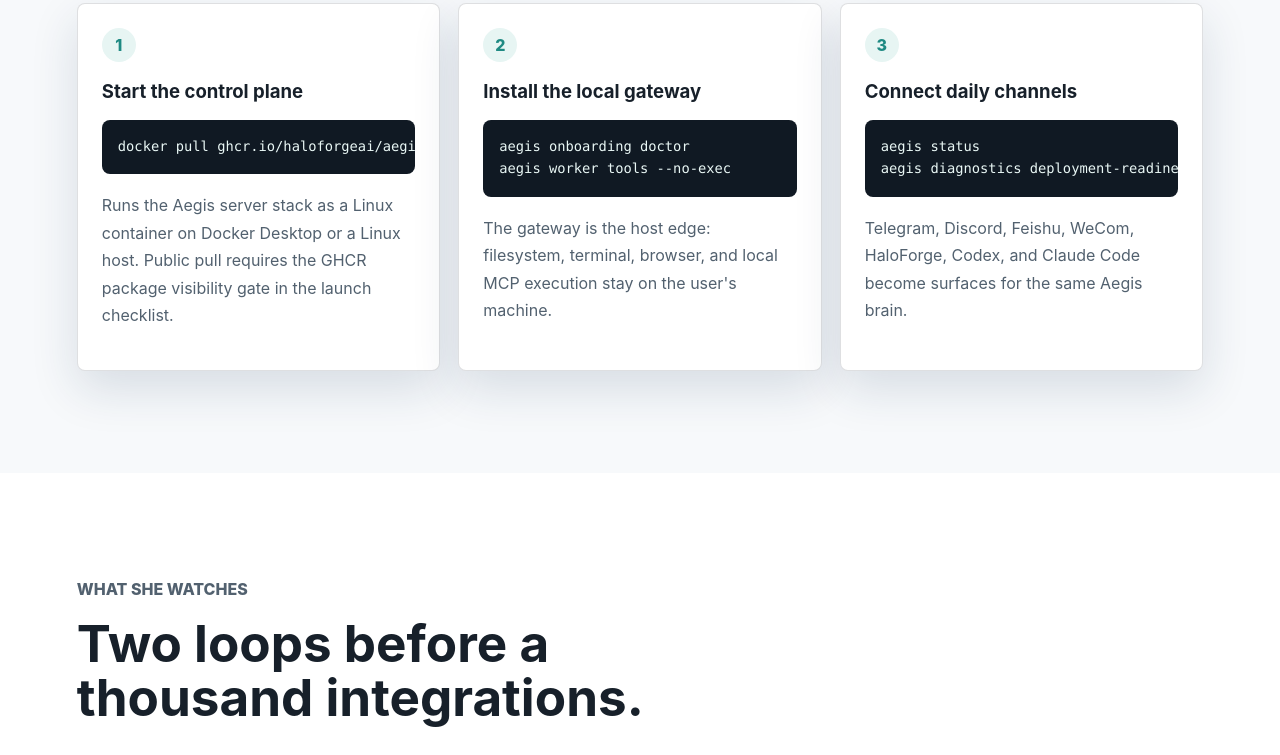
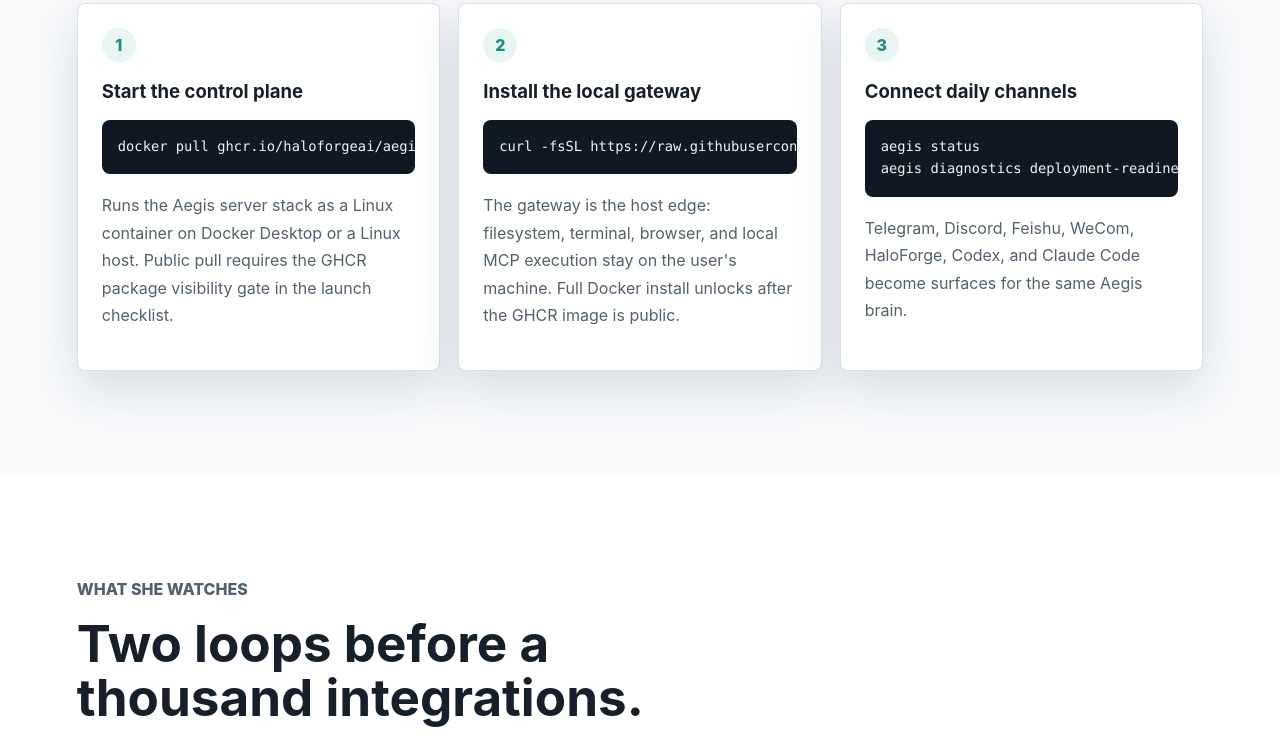
Before and after one commit to HaloForgeAI/aegis-site, a website: page public/index.html in a window 1280 px wide. Shown: the part 1545-2300 px from the top of the page. Drawn offline with Linux system fonts and the light colour scheme.

Commit message:
Update Aegis launch site links

```diff
--- a/public/index.html
+++ b/public/index.html
@@ -35,6 +35,7 @@
         <a href="#quickstart">Quickstart</a>
         <a href="#use-cases">Use cases</a>
         <a href="#launch-checklist">Launch</a>
+        <a href="https://github.com/HaloForgeAI/aegis-release">Release</a>
         <a href="https://github.com/HaloForgeAI">GitHub</a>
       </nav>
     </header>
@@ -98,11 +99,11 @@
             <article class="step-card">
               <span class="step-number">2</span>
               <h3>Install the local gateway</h3>
-              <pre><code>aegis onboarding doctor
-aegis worker tools --no-exec</code></pre>
+              <pre><code>curl -fsSL https://raw.githubusercontent.com/HaloForgeAI/aegis-release/main/install.sh | bash -s -- --no-docker</code></pre>
               <p>
                 The gateway is the host edge: filesystem, terminal, browser,
-                and local MCP execution stay on the user's machine.
+                and local MCP execution stay on the user's machine. Full Docker
+                install unlocks after the GHCR image is public.
               </p>
             </article>
             <article class="step-card">
@@ -191,8 +192,8 @@
             </li>
             <li>
               <strong>Public CLI assets:</strong>
-              mirror macOS arm64 and Windows x64 `aegis` downloads into a public
-              release surface.
+              macOS arm64 and Windows x64 `aegis` downloads now live in
+              `HaloForgeAI/aegis-release`.
             </li>
             <li>
               <strong>Public installer:</strong>
```
Also changed, not shown: README.md.
